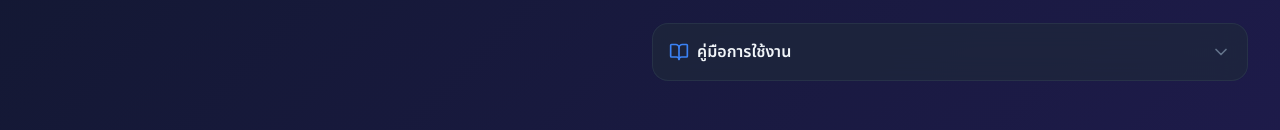
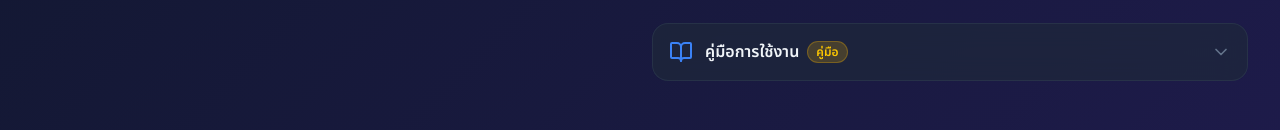
Before and after one commit to tawanp1999/rwc-shortcode-generator, a Next.js app: page / in a window 1280 px wide. Shown: the part 659-789 px from the top of the page. Built offline with nearby package versions, Linux system fonts and the light colour scheme.

Commit message:
Improve user guide UI: add yellow badge, larger icon, image padding and shadow

```diff
--- a/src/app/page.tsx
+++ b/src/app/page.tsx
@@ -322,9 +322,12 @@ export default function Home() {
                 className="accordion-header w-full p-4 flex items-center justify-between rounded-2xl"
                 onClick={() => setIsGuideOpen(!isGuideOpen)}
               >
-                <div className="flex items-center gap-2">
-                  <BookOpen className="w-5 h-5 text-primary" />
-                  <span className="font-semibold">คู่มือการใช้งาน</span>
+                <div className="flex items-center gap-3">
+                  <BookOpen className="w-6 h-6 text-primary" />
+                  <div className="flex items-center gap-2">
+                    <span className="font-semibold">คู่มือการใช้งาน</span>
+                    <span className="px-2 py-0.5 text-xs font-semibold bg-yellow-500/20 text-yellow-400 rounded-full border border-yellow-500/30">คู่มือ</span>
+                  </div>
                 </div>
                 {isGuideOpen ? (
                   <ChevronUp className="w-5 h-5 text-muted" />
@@ -367,7 +370,7 @@ export default function Home() {
                       วาง shortcode ที่คัดลอกไว้ลงในกล่อง code (เลข 1) แล้วคลิก &quot;Edit with UX Builder&quot; (เลข 2) เพื่อดูและแก้ไขแบบ visual
                     </p>
                     {/* Image */}
-                    <div className="ml-8 rounded-lg overflow-hidden border border-border/50">
+                    <div className="ml-8 p-6 rounded-xl overflow-hidden border border-border/50 shadow-lg bg-white/5">
                       <img
                         src="/guide/ux-builder-example.png"
                         alt="ตัวอย่างการวาง Shortcode ใน WordPress"
```
